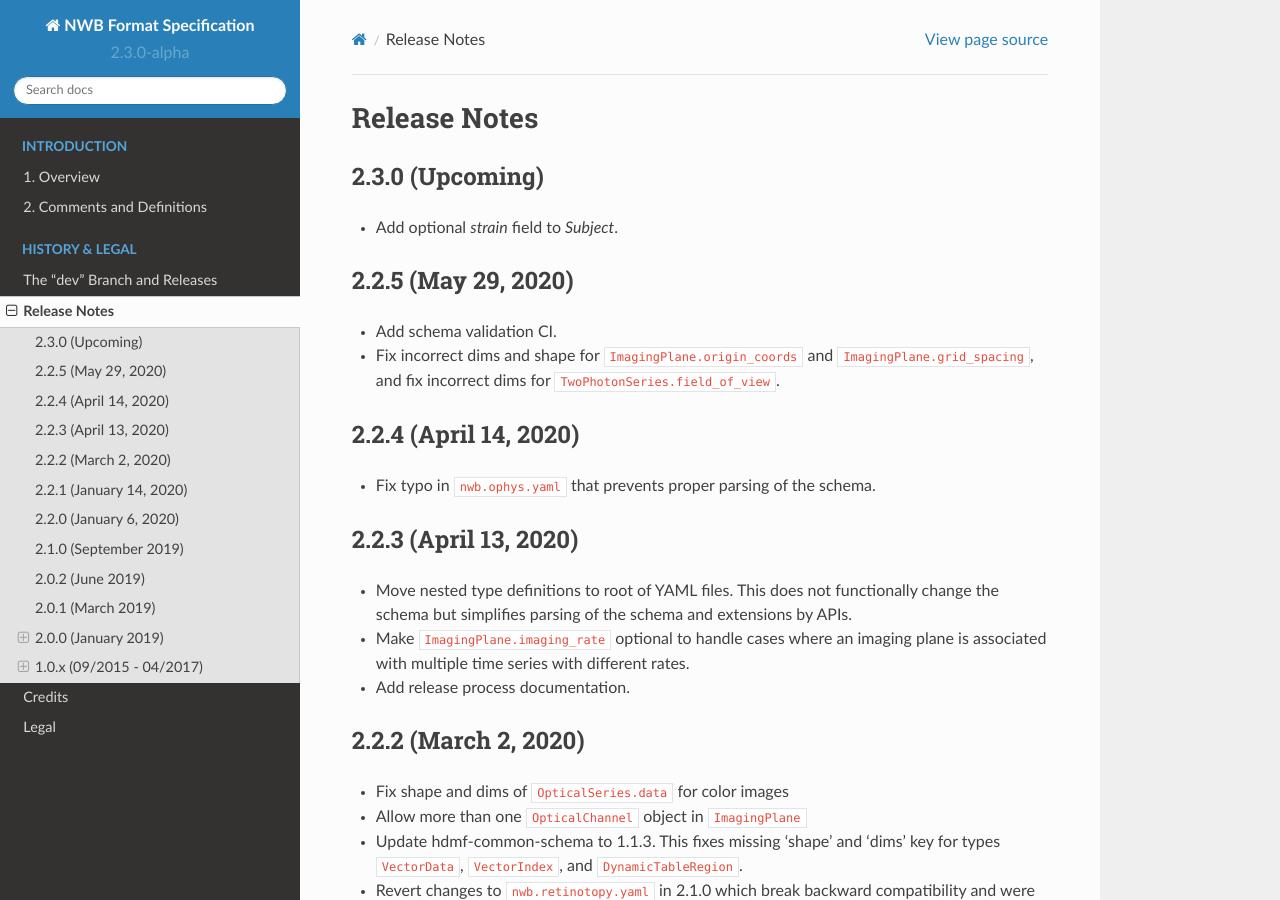
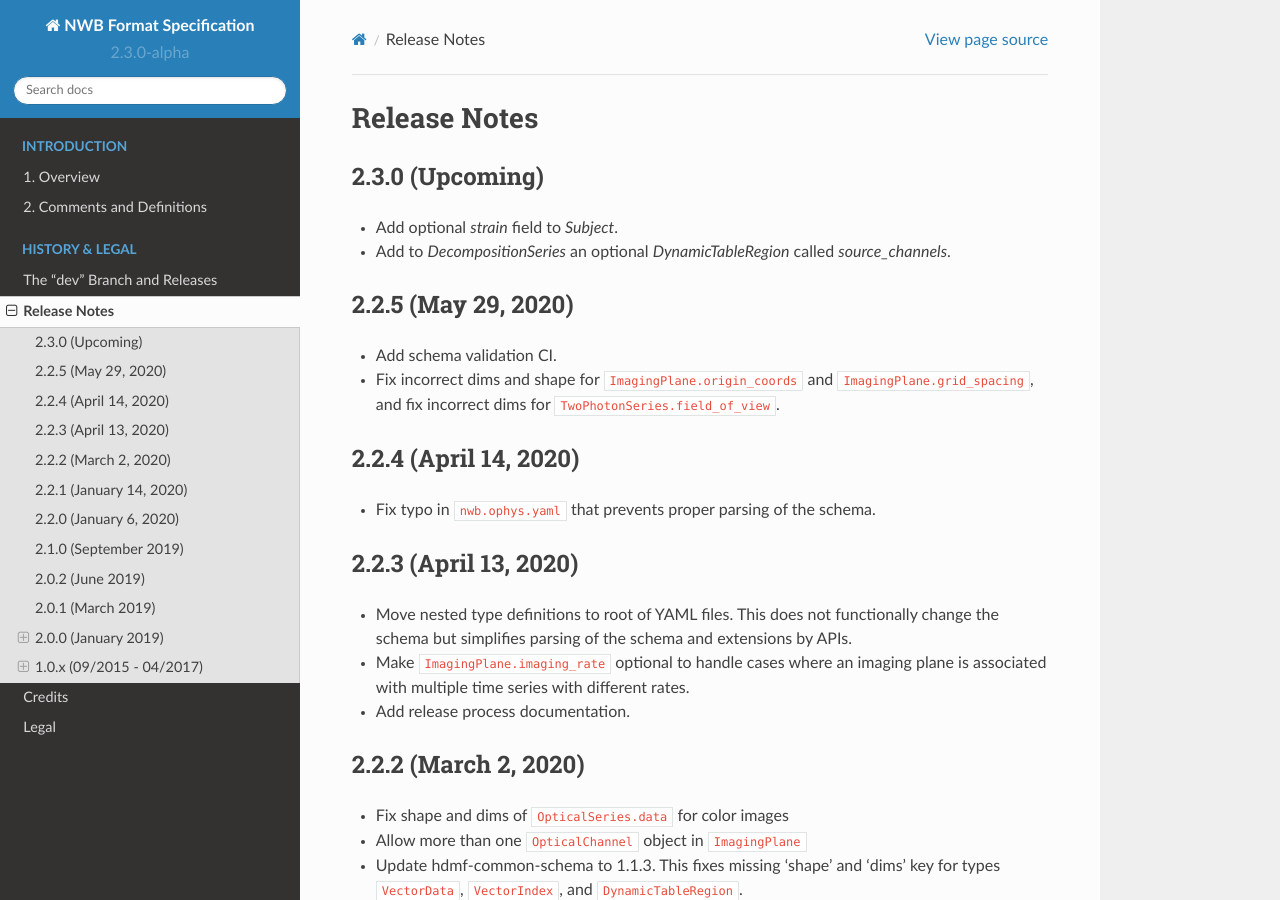
Before and after one commit to NeurodataWithoutBorders/nwb-schema, a Sphinx documentation site: the page built from docs/format/source/format_release_notes.rst, in a window 1280 px wide and 900 px high. Built offline with Sphinx 7.4.7 and the Read the Docs theme 2.0.0, drawn with Linux system fonts in a browser that asks for light colours.

Commit message:
Update format_release_notes.rst

```diff
--- a/docs/format/source/format_release_notes.rst
+++ b/docs/format/source/format_release_notes.rst
@@ -5,6 +5,7 @@ Release Notes
 ----------------
 
 - Add optional `strain` field to `Subject`.
+- Add to `DecompositionSeries` an optional `DynamicTableRegion` called `source_channels`.
 
 2.2.5 (May 29, 2020)
 ----------------------
```
